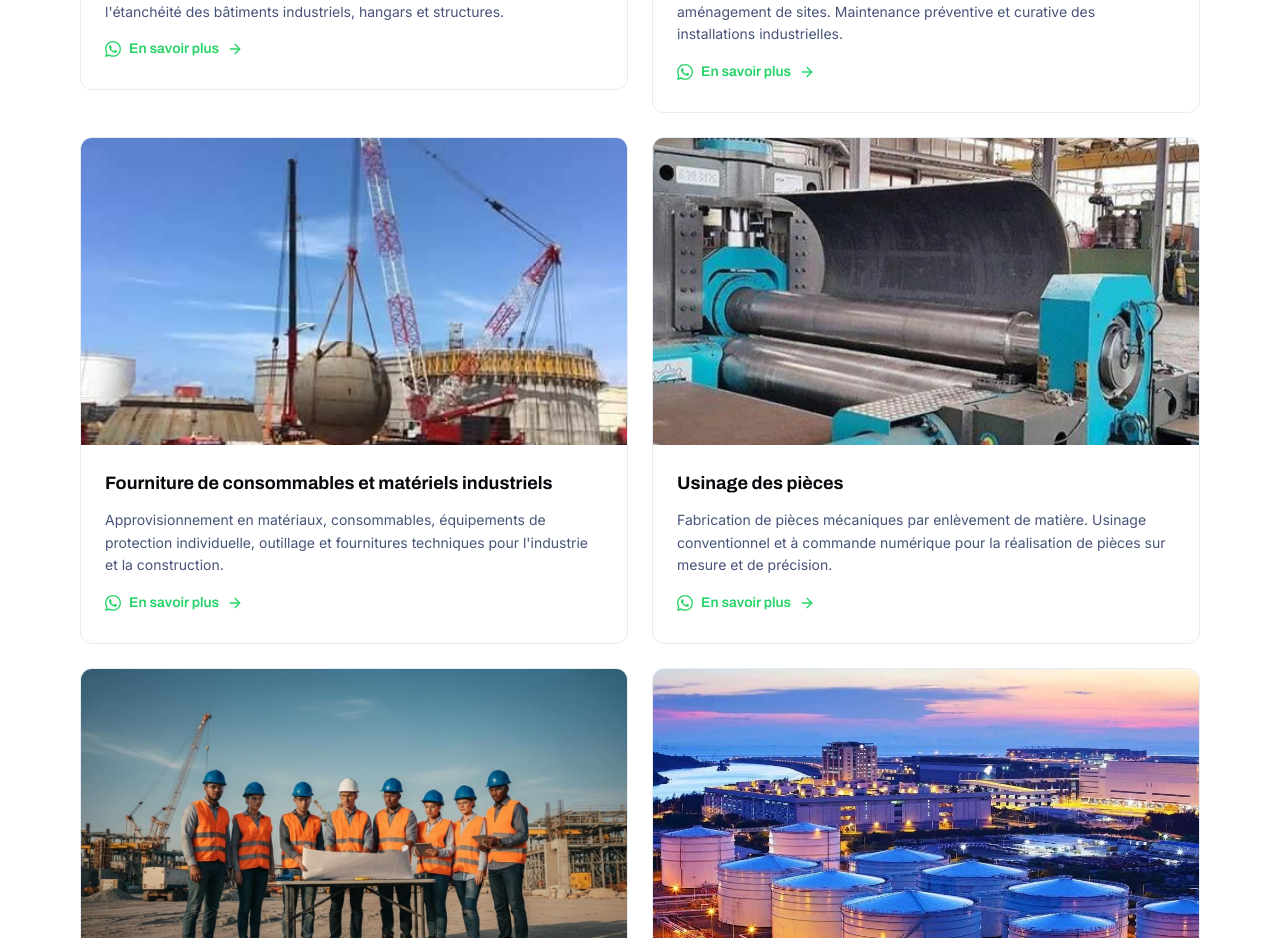
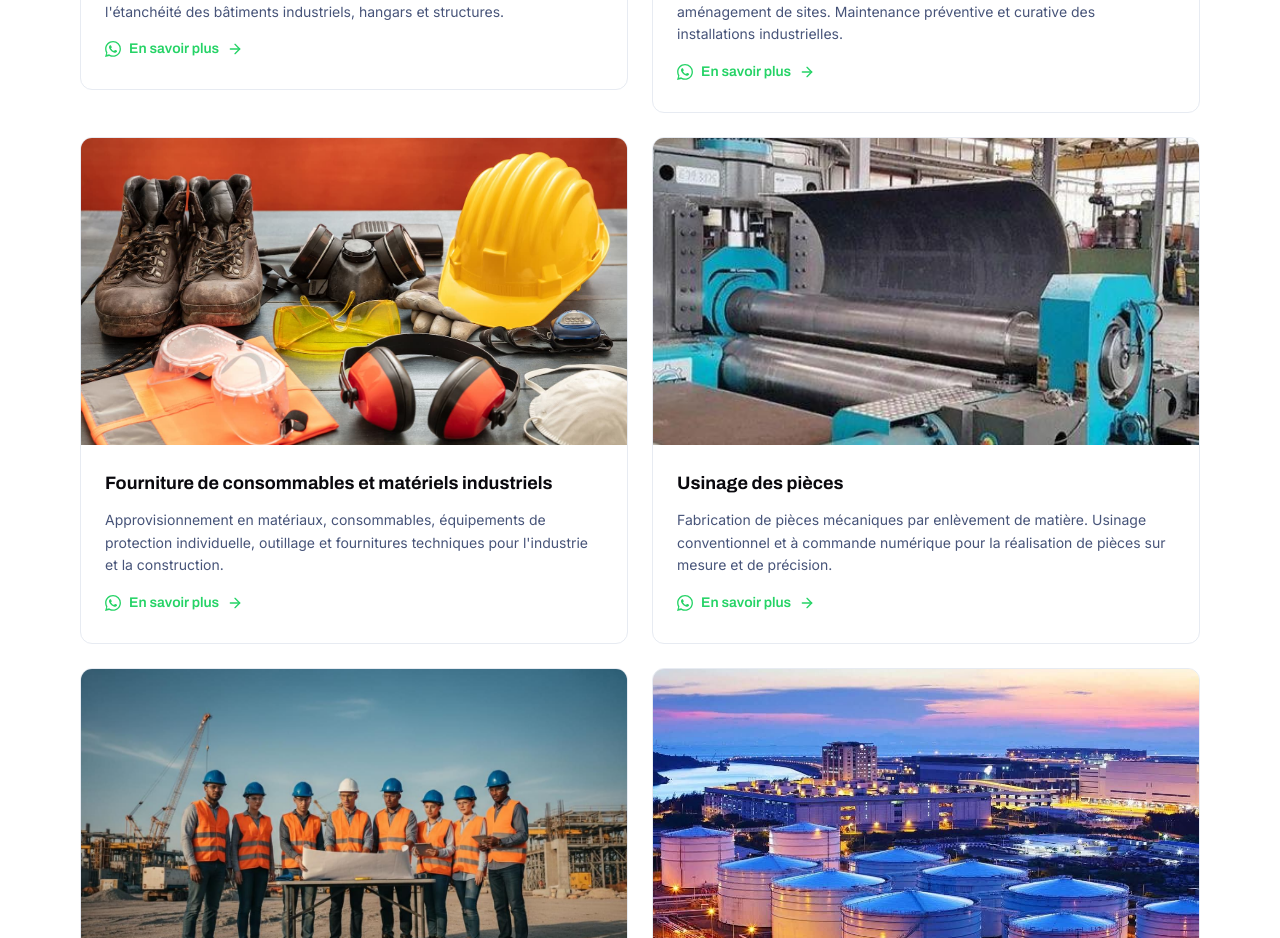
Before and after one commit to deograce1310/SNCI, a React (Vite) app: page /prestations in a window 1280 px wide. Shown: the part 2460-3398 px from the top of the page. Built offline with nearby package versions, Linux system fonts and the light colour scheme.

Commit message:
Met une photo EPI/matériel sur la carte « Fourniture de consommables et matériels industriels »
Co-Authored-By: Claude Opus 4.8 <noreply@anthropic.com>
Claude-Session: https://claude.ai/code/session_01GVG3wLatTiVmeinQ8pvqUJ

```diff
--- a/src/data/services.ts
+++ b/src/data/services.ts
@@ -74,7 +74,7 @@ export const services: Service[] = [
   {
     slug: 'consommables', icon: Package,
     title: 'Fourniture de consommables et matériels industriels', title_en: 'Supply of consumables and industrial equipment',
-    image: '/images/prestations/consommables.jpg',
+    image: '/images/gallery/consommables-epi.jpg',
     desc: 'Approvisionnement en matériaux, consommables, équipements de protection individuelle, outillage et fournitures techniques pour l\'industrie et la construction.',
     desc_en: 'Procurement of materials, consumables, personal protective equipment, tools and technical supplies for industry and construction.',
   },
```
Also changed, not shown: public/images/gallery/consommables-epi.jpg (added).
